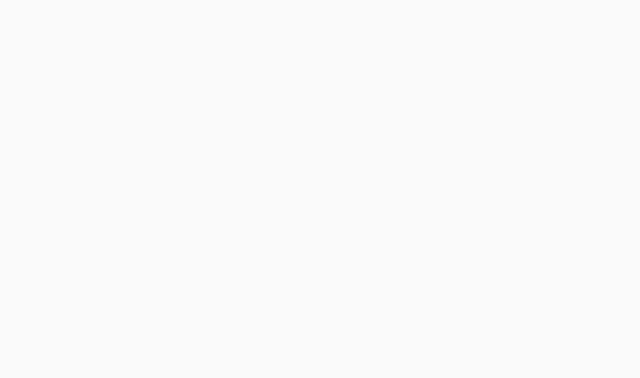
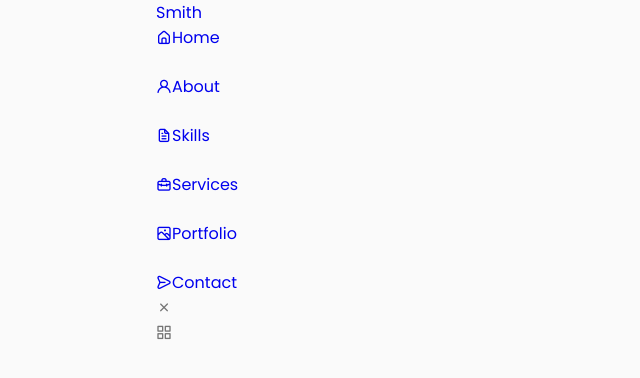
Before and after one commit to ImeshaDilshani/site-p, a React (Create React App) app: page / in a window 1280 px wide. Shown: the top 378 px of the page, without its empty margins (0-640 px from the left). Built offline with nearby package versions, Linux system fonts and the light colour scheme.

Commit message:
header.jsx wrote

```diff
--- a/src/App.js
+++ b/src/App.js
@@ -1,9 +1,12 @@
-
+import React from 'react';
 import './App.css';
+import Header from './components/header/Header'; // Change the import statement to match the casing of the actual file name
 
 function App() {
   return (
-    <div></div>
+    <div>
+      <Header/>
+    </div>
   );
 }
 
--- /dev/null
+++ b/src/components/header/Header.jsx
@@ -0,0 +1,58 @@
+import React from 'react'
+import './header.css'
+
+const Header = () => {
+  return (
+    <header className="header">
+        <nav className="nav container">
+            <a href="index.html" className="nav__logo">Smith</a>
+
+            <div className="nav__menu">
+                <ul className="nav_list grid">
+                    <li className="nav__item">
+                        <a href="#home" className="nal__link">
+                            <i className="uil uil-estate nav icon"></i>Home
+                        </a>
+                    </li>
+
+                    <li className="nav__item">
+                        <a href="#about" className="nal__link">
+                            <i className="uil uil-user nav icon"></i>About
+                        </a>
+                    </li>
+
+                    <li className="nav__item">
+                        <a href="#skills" className="nal__link">
+                            <i className="uil uil-file-alt nav icon"></i>Skills
+                        </a>
+                    </li>
+
+                    <li className="nav__item">
+                        <a href="#services" className="nal__link">
+                            <i className="uil uil-briefcase-alt nav icon"></i>Services
+                        </a>
+                    </li>
+
+                    <li className="nav__item">
+                        <a href="#portfolio" className="nal__link">
+                            <i className="uil uil-scenery nav__icon"></i>Portfolio
+                        </a>
+                    </li>
+
+                    <li className="nav__item">
+                        <a href="#contact" className="nal__link">
+                            <i className="uil uil-message nav__icon"></i>Contact
+                        </a>
+                    </li>
+                </ul>
+                <i className="uil uil-times nav__close"></i>
+            </div>
+            <div className="nav__toggle">
+                <i className="uil uil-apps"></i>
+            </div>
+        </nav>
+    </header>
+  )
+}
+
+export default Header
```
Also changed, not shown: src/components/header/header.css (added).
